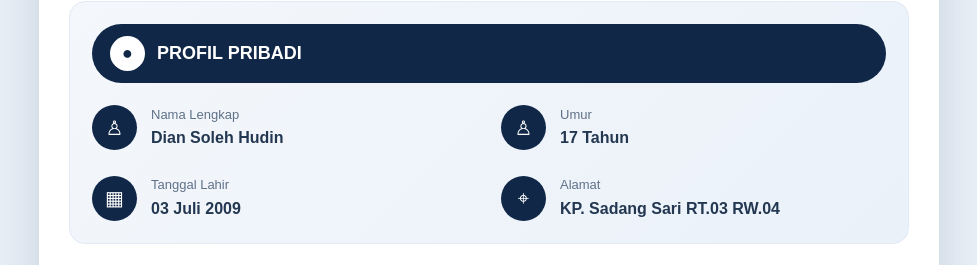
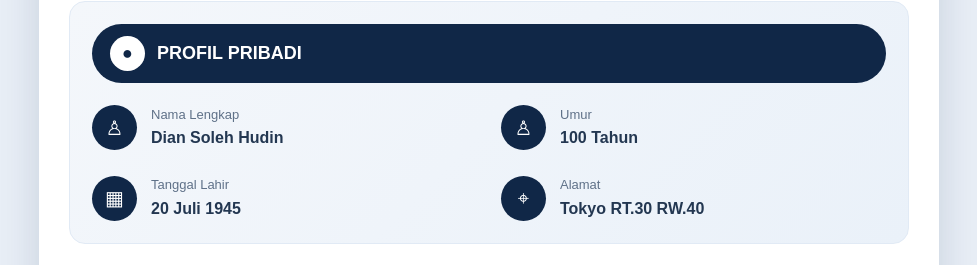
Before and after one commit to diansoleeh379-del/cv-dian-yon-yon, a plain HTML site: page index.html in a window 1280 px wide. Shown: the part 420-685 px from the top of the page, without its empty margins (151-1128 px from the left). Drawn offline with Linux system fonts and the light colour scheme.

Commit message:
Update index.html

```diff
--- a/index.html
+++ b/index.html
@@ -20,9 +20,9 @@
         <h2><span class="symbol">●</span> PROFIL PRIBADI</h2>
         <div class="profile-grid">
           <div class="detail"><span class="detail-icon">♙</span><div><small>Nama Lengkap</small><strong>Dian Soleh Hudin</strong></div></div>
-          <div class="detail"><span class="detail-icon">♙</span><div><small>Umur</small><strong>17 Tahun</strong></div></div>
-          <div class="detail"><span class="detail-icon">▦</span><div><small>Tanggal Lahir</small><strong>03 Juli 2009</strong></div></div>
-          <div class="detail"><span class="detail-icon">⌖</span><div><small>Alamat</small><strong>KP. Sadang Sari RT.03 RW.04</strong></div></div>
+          <div class="detail"><span class="detail-icon">♙</span><div><small>Umur</small><strong>100 Tahun</strong></div></div>
+          <div class="detail"><span class="detail-icon">▦</span><div><small>Tanggal Lahir</small><strong>20 Juli 1945</strong></div></div>
+          <div class="detail"><span class="detail-icon">⌖</span><div><small>Alamat</small><strong>Tokyo RT.30 RW.40</strong></div></div>
         </div>
       </section>
 
```
